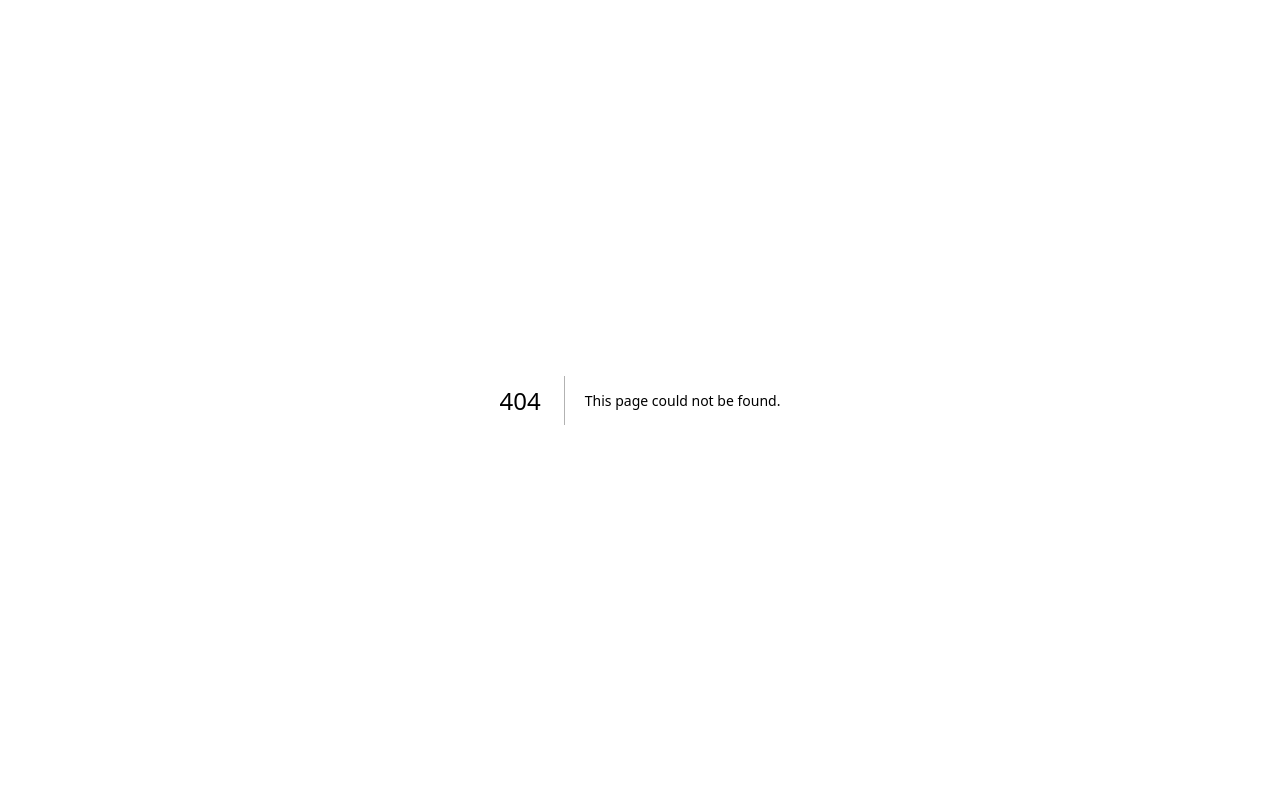
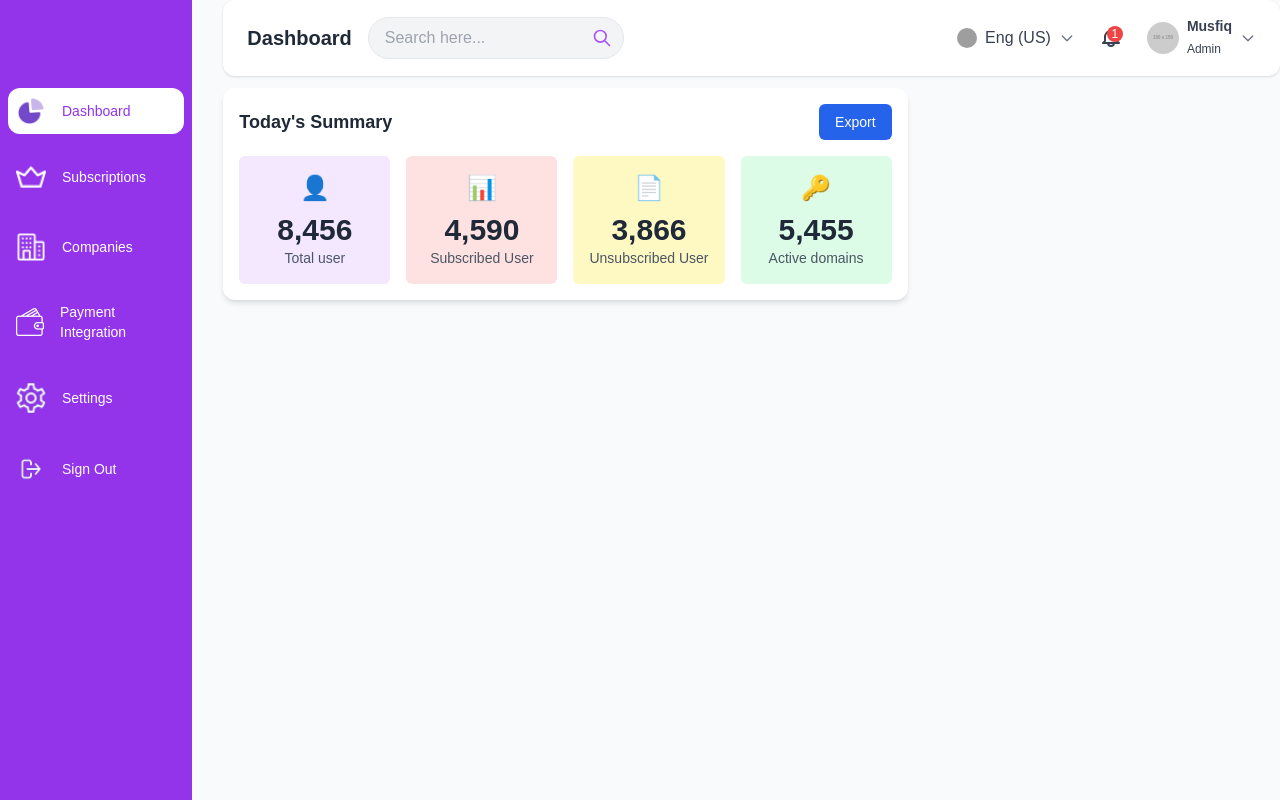
Before and after one commit to sky1team4/syp_admin_fe, a Next.js app: page /admin/subscriptionManagement in a window 1280 px wide. Before the commit this address had no page. Built offline with nearby package versions, Linux system fonts and the light colour scheme; grey boxes are pictures that could not be loaded.

Commit message:
subscription Management component added

```diff
--- a/src/app/admin/dashboard/page.js
+++ b/src/app/admin/dashboard/page.js
@@ -4,7 +4,7 @@ import React from 'react'
 import Sidebar from '../../components/Sidebar'
 import Header from '../../components/Header'
 import UserTable from './mianpart'
-import UpperSide from './upperDashbaord'
+import UpperSide from '../../components/upperDashbaord'
 import Notification from './notification'
 
 const DashboardPage = () => {
--- /dev/null
+++ b/src/app/admin/subscriptionManagement/content.jsx
@@ -0,0 +1,15 @@
+import React from 'react'
+
+import UpperSide from '../../components/upperDashbaord'
+
+function content() {
+    return (
+        <>
+            <div className='flex flex-col gap-3'>
+                <UpperSide />
+            </div>
+        </>
+    )
+}
+
+export default content
--- /dev/null
+++ b/src/app/admin/subscriptionManagement/page.jsx
@@ -0,0 +1,14 @@
+import React from 'react'
+import Content from './content'
+
+function page() {
+    return (
+        <>
+            <div className='flex gap-3 w-full'>
+                <Content />
+            </div>
+        </>
+    )
+}
+
+export default page
```
Also changed, not shown: src/app/components/upperDashbaord.jsx (renamed from src/app/admin/dashboard/upperDashbaord.jsx).
